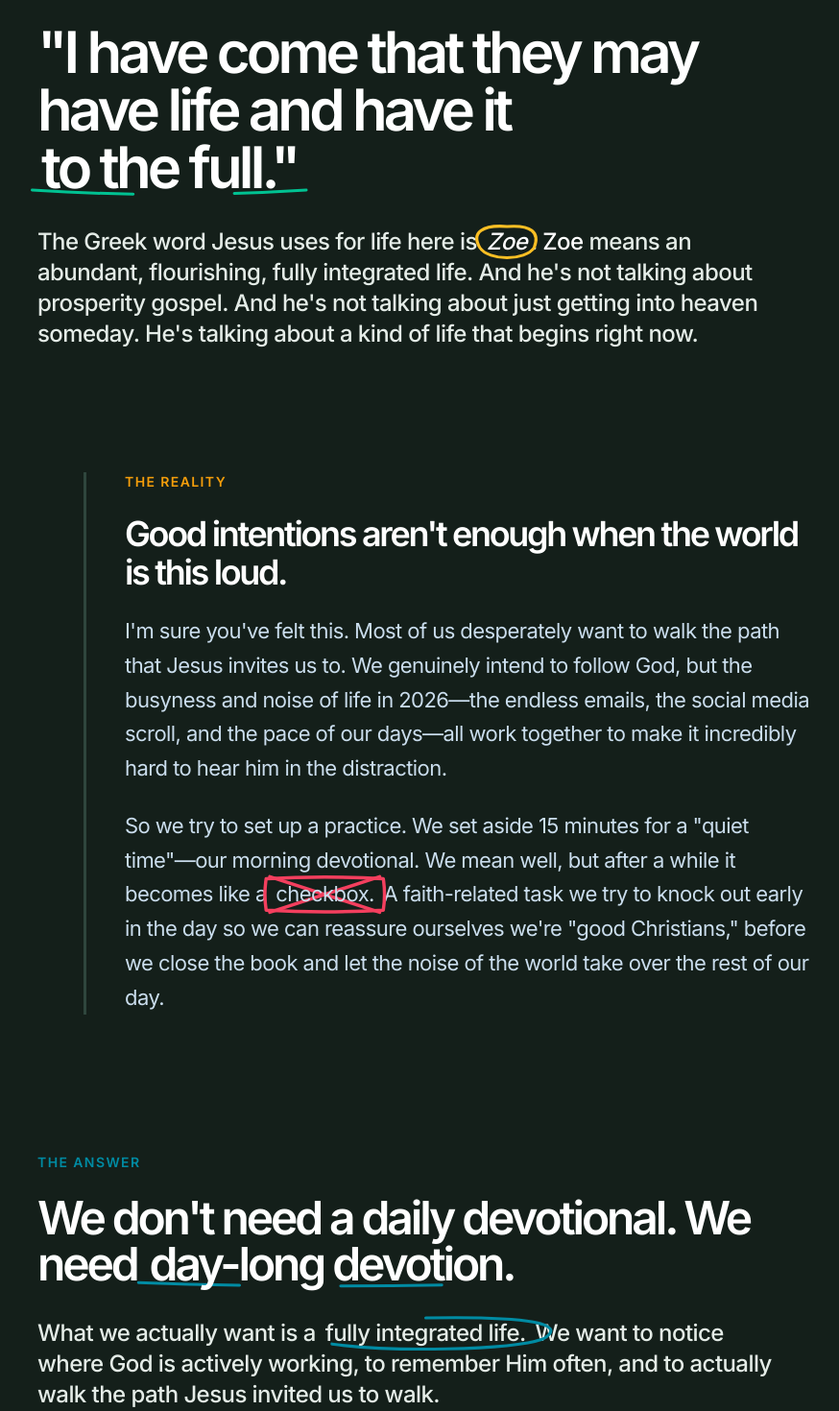
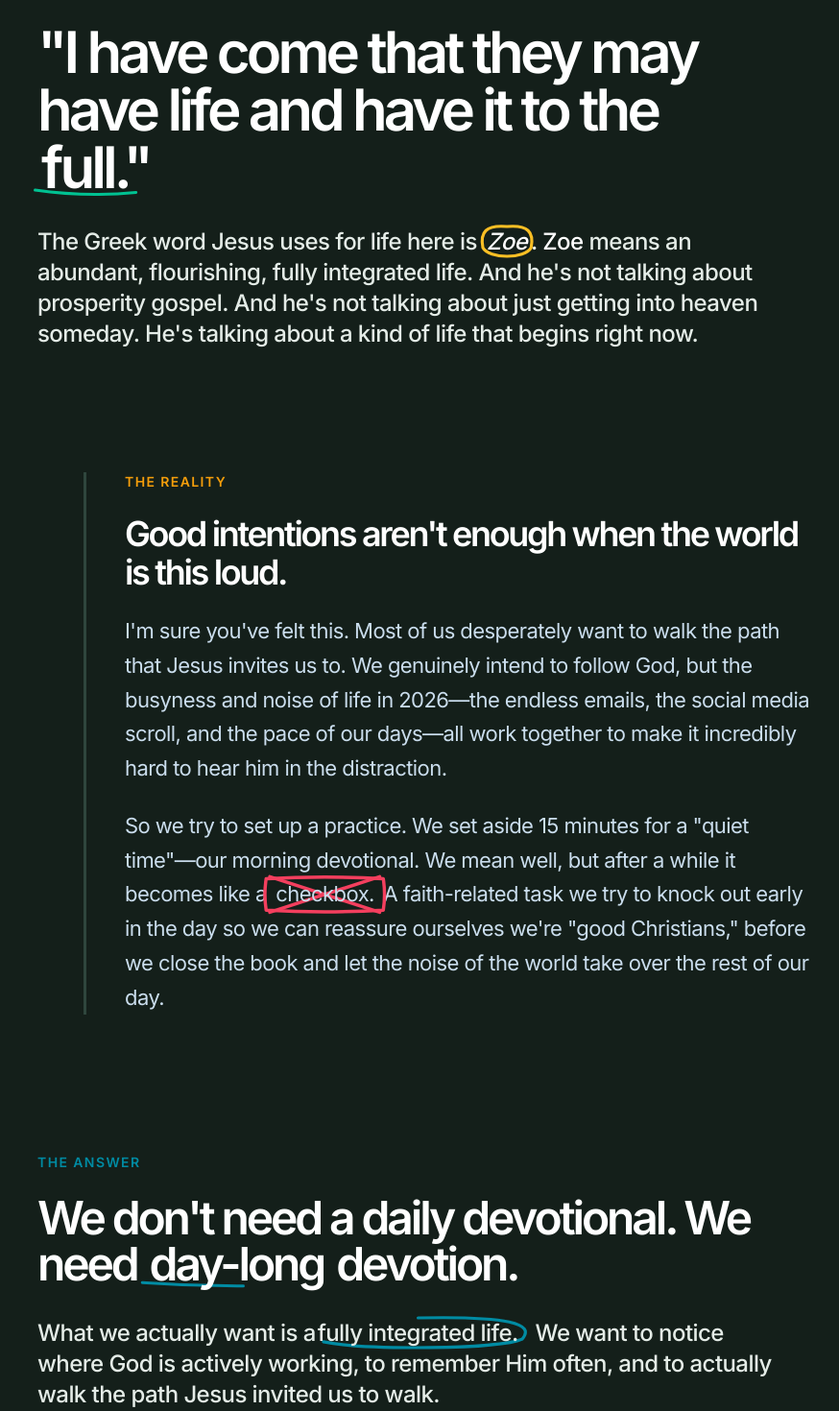
Before and after one commit to tony-freedomology/numi-landing, a Next.js app: page / in a window 1280 px wide. Shown: the part 860-2330 px from the top of the page at 96% size, without its empty margins (151-1025 px from the left). Built offline with nearby package versions, Linux system fonts and the light colour scheme.

Commit message:
style: refined highlight SVGs and animation delays based on feedback

```diff
--- a/components/ThesisSection.tsx
+++ b/components/ThesisSection.tsx
@@ -36,7 +36,7 @@ function Highlight({ children, type = "underline", color = "text-brand-jade", de
                 )}
                 {type === "circle" && (
                     <motion.path
-                        d="M 50 10 C 90 5 105 25 95 65 C 80 100 20 100 5 65 C -10 25 10 5 50 10"
+                        d="M 50 10 C 85 5 95 25 90 65 C 80 95 20 95 10 65 C 5 25 15 5 50 10"
                         vectorEffect="non-scaling-stroke"
                         stroke="currentColor"
                         strokeWidth="2.5"
@@ -137,7 +137,7 @@ export default function ThesisSection() {
                 >
                     <p className="text-brand-jade font-semibold tracking-widest uppercase text-sm mb-6">The Promise</p>
                     <h2 className="text-3xl md:text-5xl lg:text-6xl font-semibold tracking-tighter-editorial text-white mb-8 leading-tight">
-                        "I have come that they may have life and have it <Highlight type="underline" color="text-brand-jade" delay={0.8}>to the full."</Highlight>
+                        "I have come that they may have life and have it to the <Highlight type="underline" color="text-brand-jade" delay={0.8}>full."</Highlight>
                     </h2>
                     <p className="text-xl md:text-2xl text-misty-green-100 leading-relaxed font-medium">
                         The Greek word Jesus uses for life here is <Highlight type="circle" color="text-amber-400" delay={1.2}><span className="italic text-white">Zoe</span></Highlight>. <span className="text-white">Zoe</span> means an abundant, flourishing, fully integrated life. And he's not talking about prosperity gospel. And he's not talking about just getting into heaven someday. He's talking about a kind of life that begins right now.
@@ -161,7 +161,7 @@ export default function ThesisSection() {
                             I'm sure you've felt this. Most of us desperately want to walk the path that Jesus invites us to. We genuinely intend to follow God, but the busyness and noise of life in 2026—the endless emails, the social media scroll, and the pace of our days—all work together to make it incredibly hard to hear him in the distraction.
                         </p>
                         <p>
-                            So we try to set up a practice. We set aside 15 minutes for a "quiet time"—our morning devotional. We mean well, but after a while it becomes like a <Highlight type="checkbox" color="text-rose-500" delay={0.8}>checkbox.</Highlight> A faith-related task we try to knock out early in the day so we can reassure ourselves we're "good Christians," before we close the book and let the noise of the world take over the rest of our day.
+                            So we try to set up a practice. We set aside 15 minutes for a "quiet time"—our morning devotional. We mean well, but after a while it becomes like a <Highlight type="checkbox" color="text-rose-500" delay={2.5}>checkbox.</Highlight> A faith-related task we try to knock out early in the day so we can reassure ourselves we're "good Christians," before we close the book and let the noise of the world take over the rest of our day.
                         </p>
                     </div>
                 </motion.div>
@@ -176,10 +176,10 @@ export default function ThesisSection() {
                 >
                     <p className="text-brand-cyan font-semibold tracking-widest uppercase text-sm mb-6">The Answer</p>
                     <h3 className="text-3xl md:text-5xl font-semibold tracking-tighter-editorial text-white mb-8 leading-tight">
-                        We don't need a daily devotional. We need <Highlight type="underline" color="text-brand-cyan" delay={0.8}>day-long devotion.</Highlight>
+                        We don't need a daily devotional. We need <Highlight type="underline" color="text-brand-cyan" delay={0.8}>day-long</Highlight> devotion.
                     </h3>
                     <p className="text-xl md:text-2xl text-misty-green-100 leading-relaxed font-medium mb-12">
-                        What we actually want is a <Highlight type="circle" color="text-brand-cyan" delay={1.4}>fully integrated life.</Highlight> We want to notice where God is actively working, to remember Him often, and to actually walk the path Jesus invited us to walk.
+                        What we actually want is a <span className="-translate-x-2 inline-block"><Highlight type="circle" color="text-brand-cyan" delay={1.4}>fully integrated life.</Highlight></span> We want to notice where God is actively working, to remember Him often, and to actually walk the path Jesus invited us to walk.
                     </p>
 
                     <div className="p-8 md:p-12 bg-[#0E1513] border border-misty-green-800/60 rounded-[2rem] shadow-2xl relative overflow-hidden">
```
